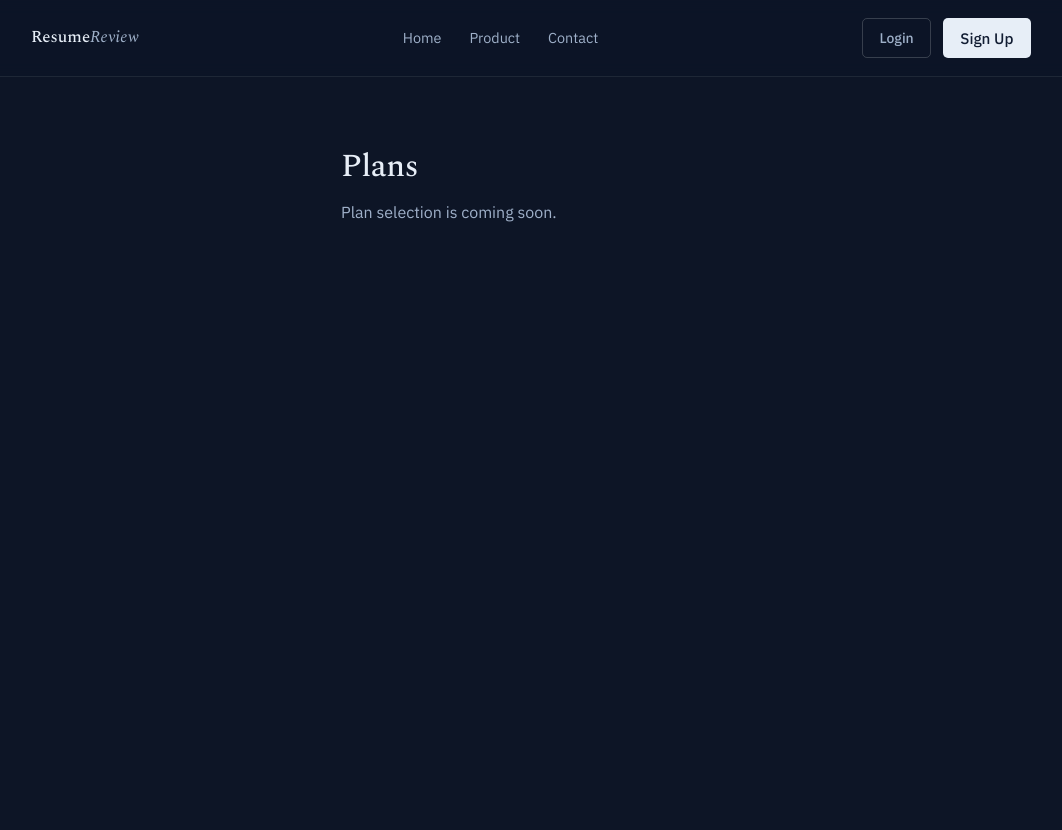
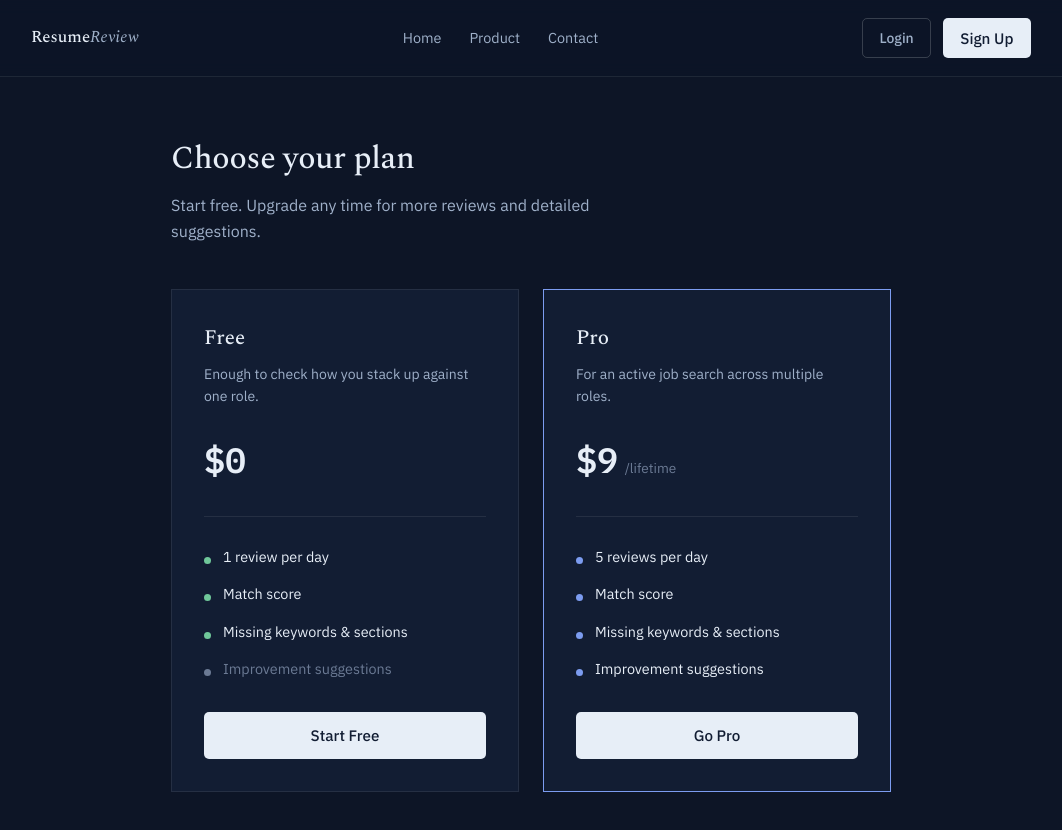
Before and after one commit to monocode-dev/ai-resume-reviewer, a React (Vite) app in the folder client/: page /plans in a window 1280 px wide. Shown: the top 830 px of the page, without its empty margins (109-1171 px from the left). Built offline with nearby package versions, Linux system fonts and the light colour scheme; no server answers.

Commit message:
plan page

```diff
--- a/client/src/App.tsx
+++ b/client/src/App.tsx
@@ -62,7 +62,7 @@ export default function App() {
           <Route path="/plans" element={<PlanPage />} />
           <Route path="/login" element={user ? <Navigate to="/product" /> : <LoginPage onLogin={setUser} />} />
           <Route path="/signup" element={user ? <Navigate to="/plans" /> : <SignupPage onLogin={setUser} />} />
-          <Route path="/product" element={user ? <ReviewPage userInfo={user} onReviewComplete={handleReviewComplete} onLogout={handleLogout} /> : <Navigate to="/login" />} />
+          <Route path="/product" element={user ? <ReviewPage userInfo={user} onReviewComplete={handleReviewComplete} onLogout={handleLogout} /> : <Navigate to="/signup" />} />
         </Routes>
       </Layout>
     </BrowserRouter>
--- /dev/null
+++ b/client/src/components/PlanCard.tsx
@@ -0,0 +1,64 @@
+interface PlanFeature {
+  label: string;
+  included: boolean;
+}
+
+interface PlanCardProps {
+  name: string;
+  price: string;
+  period?: string;
+  tagline: string;
+  features: PlanFeature[];
+  ctaLabel: string;
+  onSelect: () => void;
+  highlight?: boolean;
+  loading?: boolean;
+  error?: string;
+}
+
+export default function PlanCard({
+  name,
+  price,
+  period,
+  tagline,
+  features,
+  ctaLabel,
+  onSelect,
+  highlight = false,
+  loading = false,
+  error,
+}: PlanCardProps) {
+  return (
+    <div className={`plan-card${highlight ? ' highlight' : ''}`}>
+      <div className="plan-card-head">
+        <h3>{name}</h3>
+      </div>
+
+      <p className="plan-tagline">{tagline}</p>
+
+      <div className="plan-price">
+        <span className="plan-price-value">{price}</span>
+        {period && <span className="plan-price-period">{period}</span>}
+      </div>
+
+      <ul className="plan-features">
+        {features.map((feature) => (
+          <li key={feature.label}>
+            <span className={`mock-dot${feature.included ? (highlight ? ' accent' : ' good') : ''}`} />
+            <span className={feature.included ? '' : 'plan-feature-muted'}>{feature.label}</span>
+          </li>
+        ))}
+      </ul>
+
+      <button
+        className="btn btn-primary plan-cta"
+        onClick={onSelect}
+        disabled={loading}
+      >
+        {loading ? <span className="spinner" /> : ctaLabel}
+      </button>
+
+      {error && <p className="notice plan-error">{error}</p>}
+    </div>
+  );
+}
--- a/client/src/index.css
+++ b/client/src/index.css
@@ -770,3 +770,114 @@ a { color: var(--accent); }
   font-size: 1rem;
   text-align: center;
 }
+
+.plans-page {
+  max-width: 760px;
+  margin: 0 auto;
+  padding: 3.5rem 1.25rem 4rem;
+}
+
+.plans-header {
+  max-width: 50ch;
+  margin-bottom: 2.75rem;
+}
+
+.plans-header h1 {
+  font-family: var(--font-serif);
+  font-weight: 500;
+  font-size: 2rem;
+  letter-spacing: -0.01em;
+  margin-bottom: 0.6rem;
+}
+
+.plans-header .lede {
+  color: var(--ink-soft);
+}
+
+.plan-grid {
+  display: grid;
+  grid-template-columns: 1fr 1fr;
+  gap: 1.5rem;
+  align-items: stretch;
+}
+
+.plan-card {
+  display: flex;
+  flex-direction: column;
+  background: var(--panel);
+  border: 1px solid var(--rule);
+  padding: 2rem;
+}
+.plan-card.highlight {
+  border-color: var(--accent);
+}
+
+.plan-card-head {
+  display: flex;
+  align-items: center;
+  gap: 0.65rem;
+  margin-bottom: 0.5rem;
+}
+.plan-card-head h3 {
+  font-family: var(--font-serif);
+  font-weight: 500;
+  font-size: 1.3rem;
+}
+
+.plan-tagline {
+  font-size: 0.875rem;
+  color: var(--ink-soft);
+  margin-bottom: 1.5rem;
+  min-height: 2.6em;
+}
+
+.plan-price {
+  display: flex;
+  align-items: baseline;
+  gap: 0.4rem;
+  margin-bottom: 1.75rem;
+  padding-bottom: 1.75rem;
+  border-bottom: 1px solid var(--rule);
+}
+.plan-price-value {
+  font-family: var(--font-mono);
+  font-weight: 600;
+  font-size: 2.2rem;
+  color: var(--ink);
+}
+.plan-price-period {
+  font-size: 0.85rem;
+  color: var(--ink-faint);
+}
+
+.plan-features {
+  list-style: none;
+  margin: 0 0 2rem;
+  padding: 0;
+  display: flex;
+  flex-direction: column;
+  gap: 0.9rem;
+  flex-grow: 1;
+}
+.plan-features li {
+  display: flex;
+  align-items: center;
+  gap: 0.75rem;
+  font-size: 0.9rem;
+  color: var(--ink);
+}
+.plan-feature-muted { color: var(--ink-faint); }
+
+.plan-cta {
+  margin-top: 0;
+  min-height: 2.9rem;
+}
+
+.plan-error {
+  margin-top: 1rem;
+  margin-bottom: 0;
+}
+
+@media (max-width: 620px) {
+  .plan-grid { grid-template-columns: 1fr; }
+}
--- a/client/src/pages/PlanPage.tsx
+++ b/client/src/pages/PlanPage.tsx
@@ -1,9 +1,75 @@
+import { useState } from "react";
+import { useNavigate } from "react-router-dom";
+import { apiRequest } from "../api/client";
+import PlanCard from "../components/PlanCard";
+
 export default function PlanPage() {
+  const navigate = useNavigate();
+  const [proLoading, setProLoading] = useState(false);
+  const [proError, setProError] = useState("");
+
+  function handleFreeSelect() {
+    navigate("/product");
+  }
+
+  async function handleProSelect() {
+    setProError("");
+    setProLoading(true);
+
+    // TODO: /api/checkout/create-session
+    const res = await apiRequest<{ url: string }>("/api/checkout/create-session", {
+      method: "POST",
+      body: JSON.stringify({ plan: "pro" }),
+    });
+
+    if (res?.success && res.data?.url) {
+      window.location.href = res.data.url;
+      return;
+    }
+
+    setProError("Pro checkout isn't live yet — check back soon.");
+    setProLoading(false);
+  }
+
   return (
-    <div className="page">
-      <div className="auth-panel">
-        <h1>Plans</h1>
-        <p className="lede">Plan selection is coming soon.</p>
+    <div className="plans-page">
+      <div className="plans-header">
+        <h1>Choose your plan</h1>
+        <p className="lede">Start free. Upgrade any time for more reviews and detailed suggestions.</p>
+      </div>
+
+      <div className="plan-grid">
+        <PlanCard
+          name="Free"
+          price="$0"
+          tagline="Enough to check how you stack up against one role."
+          features={[
+            { label: "1 review per day", included: true },
+            { label: "Match score", included: true },
+            { label: "Missing keywords & sections", included: true },
+            { label: "Improvement suggestions", included: false },
+          ]}
+          ctaLabel="Start Free"
+          onSelect={handleFreeSelect}
+        />
+
+        <PlanCard
+          name="Pro"
+          price="$9"
+          period="/lifetime"
+          tagline="For an active job search across multiple roles."
+          highlight
+          features={[
+            { label: "5 reviews per day", included: true },
+            { label: "Match score", included: true },
+            { label: "Missing keywords & sections", included: true },
+            { label: "Improvement suggestions", included: true },
+          ]}
+          ctaLabel="Go Pro"
+          onSelect={handleProSelect}
+          loading={proLoading}
+          error={proError}
+        />
       </div>
     </div>
   );
```
Also changed, not shown: client/src/components/plan.tsx (deleted).
